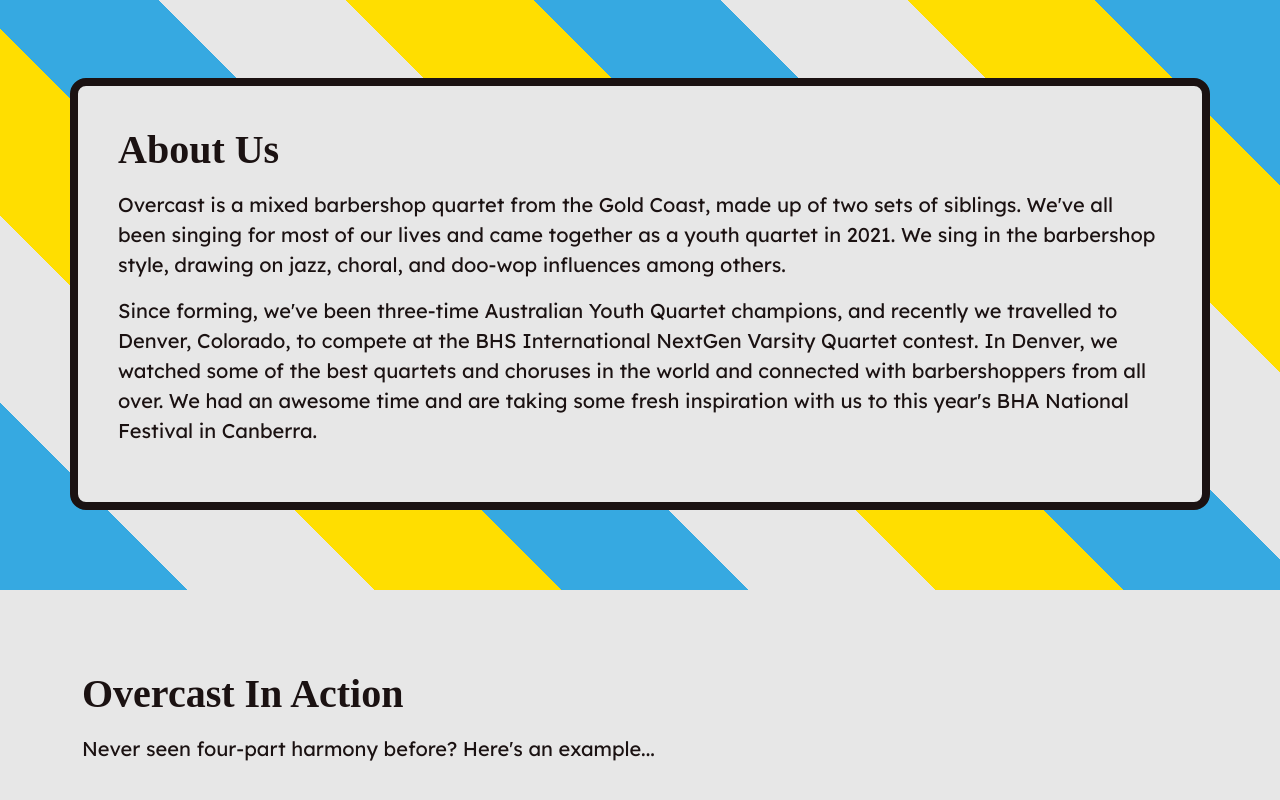
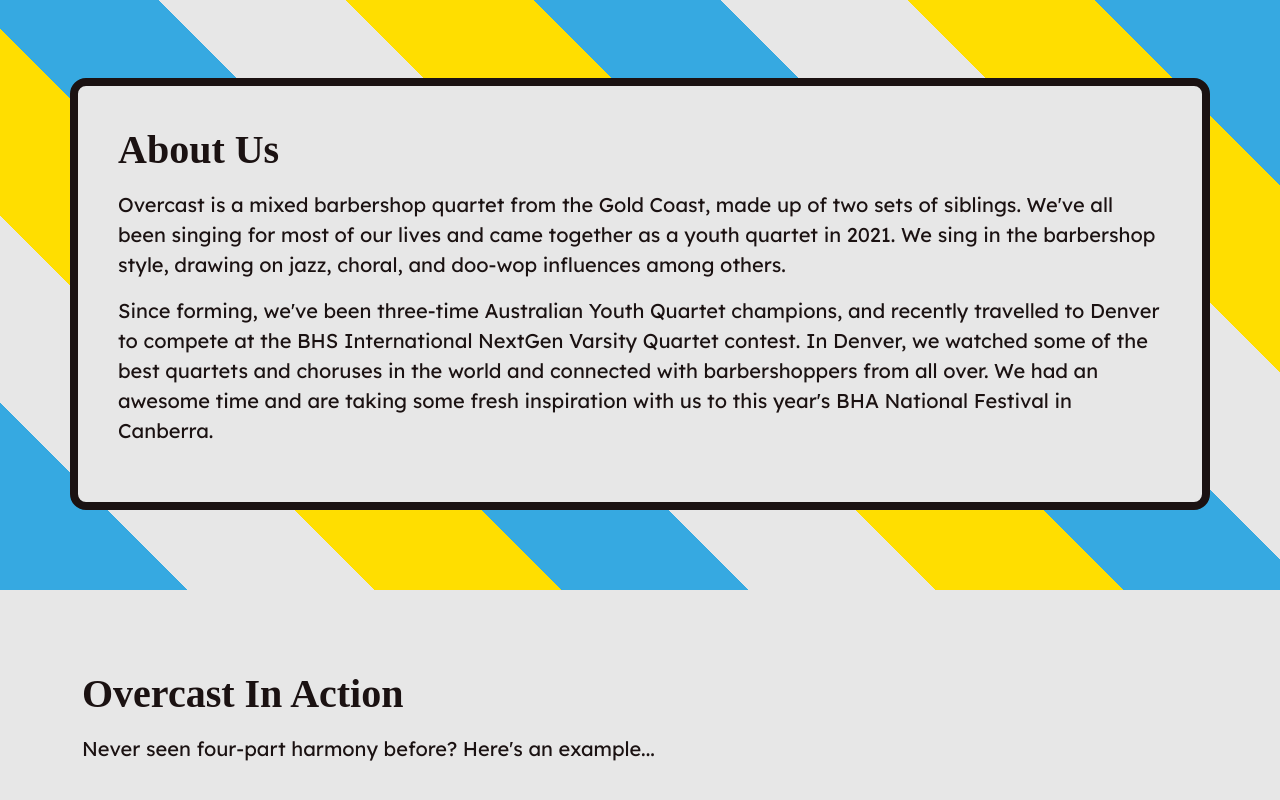
Before and after one commit to JakobReid/overcast, a website: page index.html in a window 1280 px wide. Shown: the part 802-1602 px from the top of the page. Drawn offline with nearby package versions, Linux system fonts and the light colour scheme; grey boxes are pictures that could not be loaded; a web font is replaced by a local one.

Commit message:
copy: about us

```diff
--- a/index.html
+++ b/index.html
@@ -78,7 +78,7 @@
                     Overcast is a mixed barbershop quartet from the Gold Coast, made up of two sets of siblings. We've all been singing for most of our lives and came together as a youth quartet in 2021. We sing in the barbershop style, drawing on jazz, choral, and doo-wop influences among others.
                 </p>
                 <p>
-                    Since forming, we've been three-time Australian Youth Quartet champions, and recently we travelled to Denver, Colorado, to compete at the BHS International NextGen Varsity Quartet contest. In Denver, we watched some of the best quartets and choruses in the world and connected with barbershoppers from all over. We had an awesome time and are taking some fresh inspiration with us to this year's BHA National Festival in Canberra.
+                    Since forming, we've been three-time Australian Youth Quartet champions, and recently travelled to Denver to compete at the BHS International NextGen Varsity Quartet contest. In Denver, we watched some of the best quartets and choruses in the world and connected with barbershoppers from all over. We had an awesome time and are taking some fresh inspiration with us to this year's BHA National Festival in Canberra.
                 </p>
             </div>
         </section>
```
